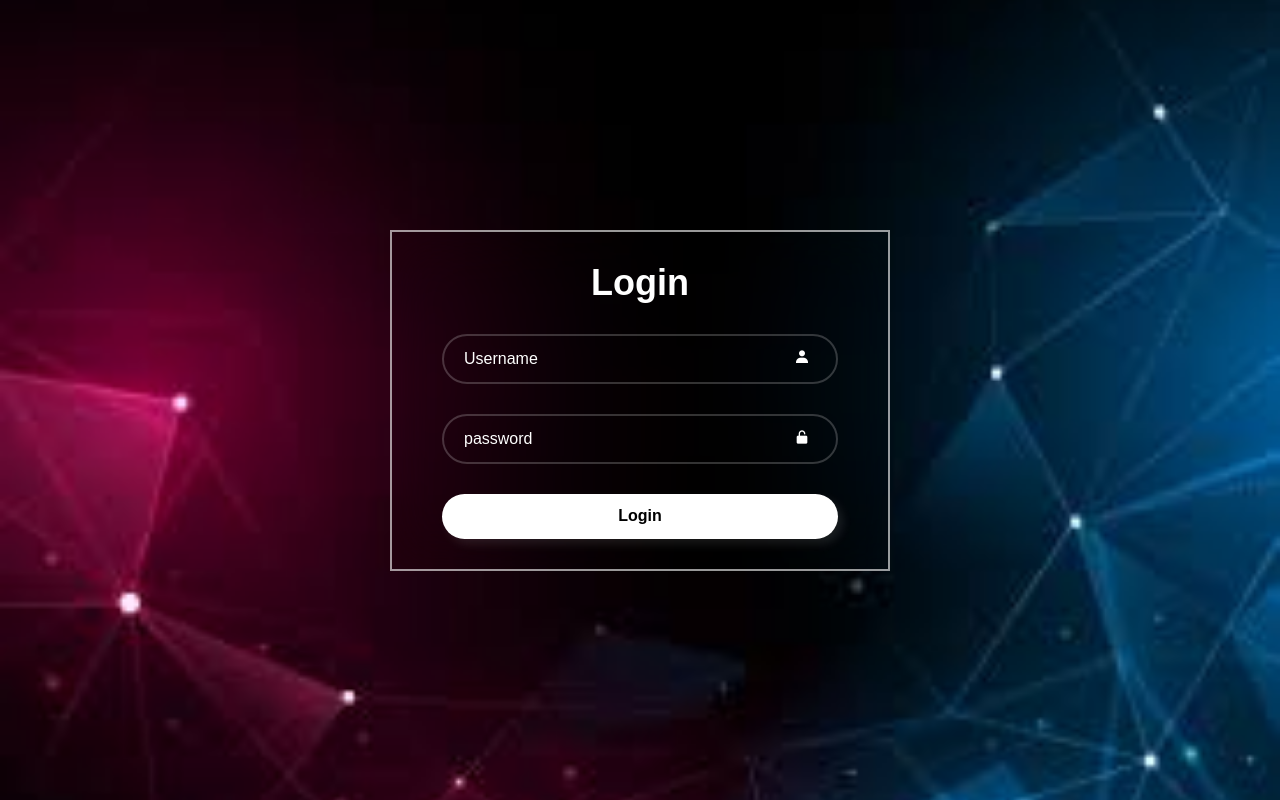
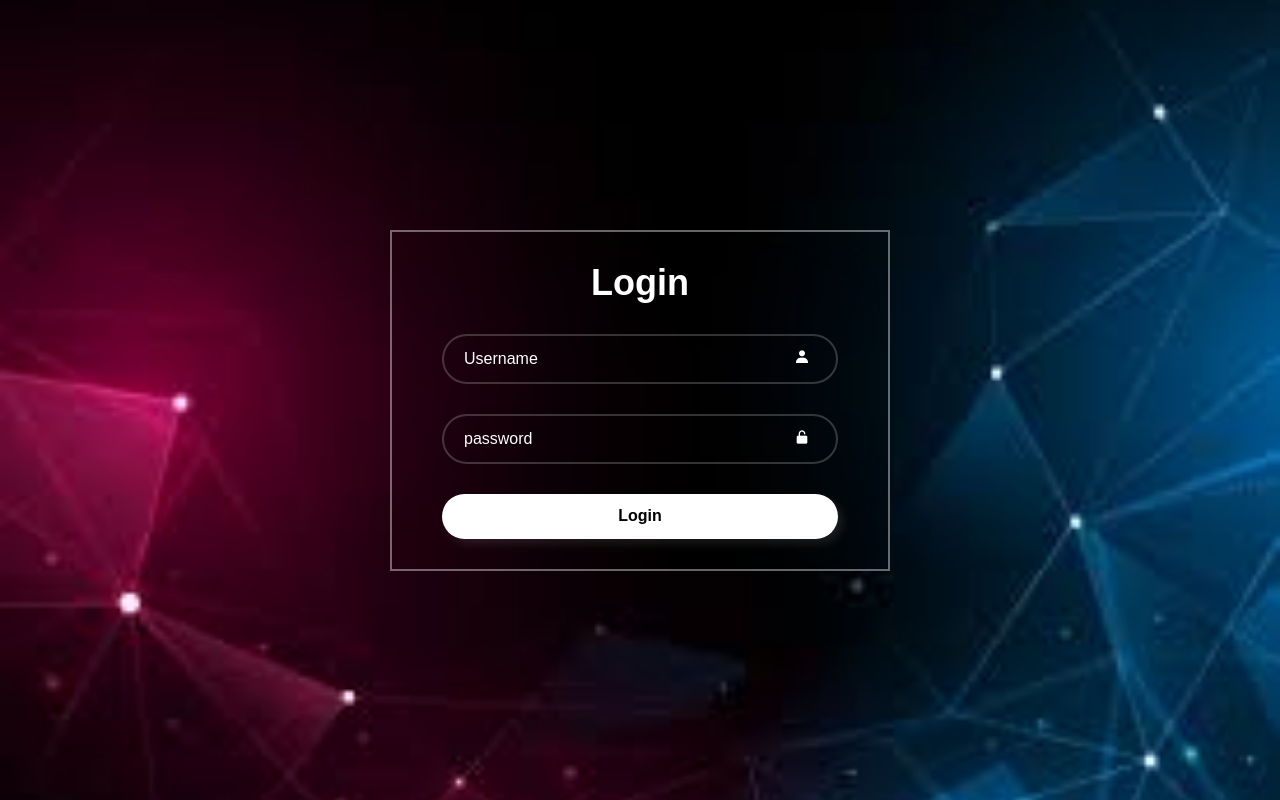
Before and after one commit to sasipriyakss/login, a plain HTML site: page index.html in a window 1280 px wide. Drawn offline with nearby package versions, Linux system fonts and the light colour scheme.

Commit message:
border color modified

```diff
--- a/style.css
+++ b/style.css
@@ -18,7 +18,7 @@ body{
 .wrapper{
 width: 500px;
 background-color: transparent;
-border: 2px solid rgba(255,255,255,.6);
+border: 2px solid rgba(255,255,255,.4);
 backdrop-filter: blur(30px);
 color:white;
 padding:30px 50px;
```
